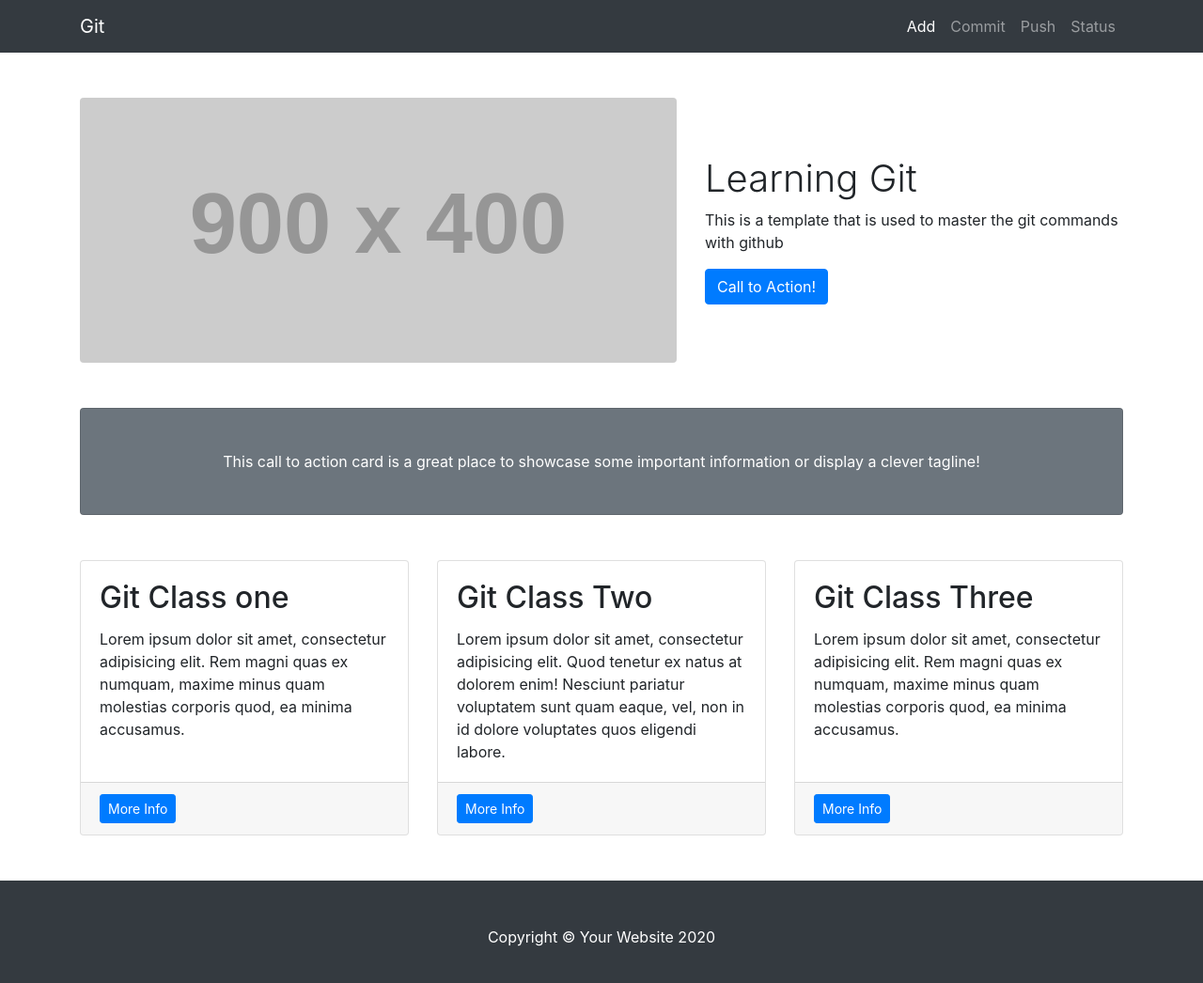
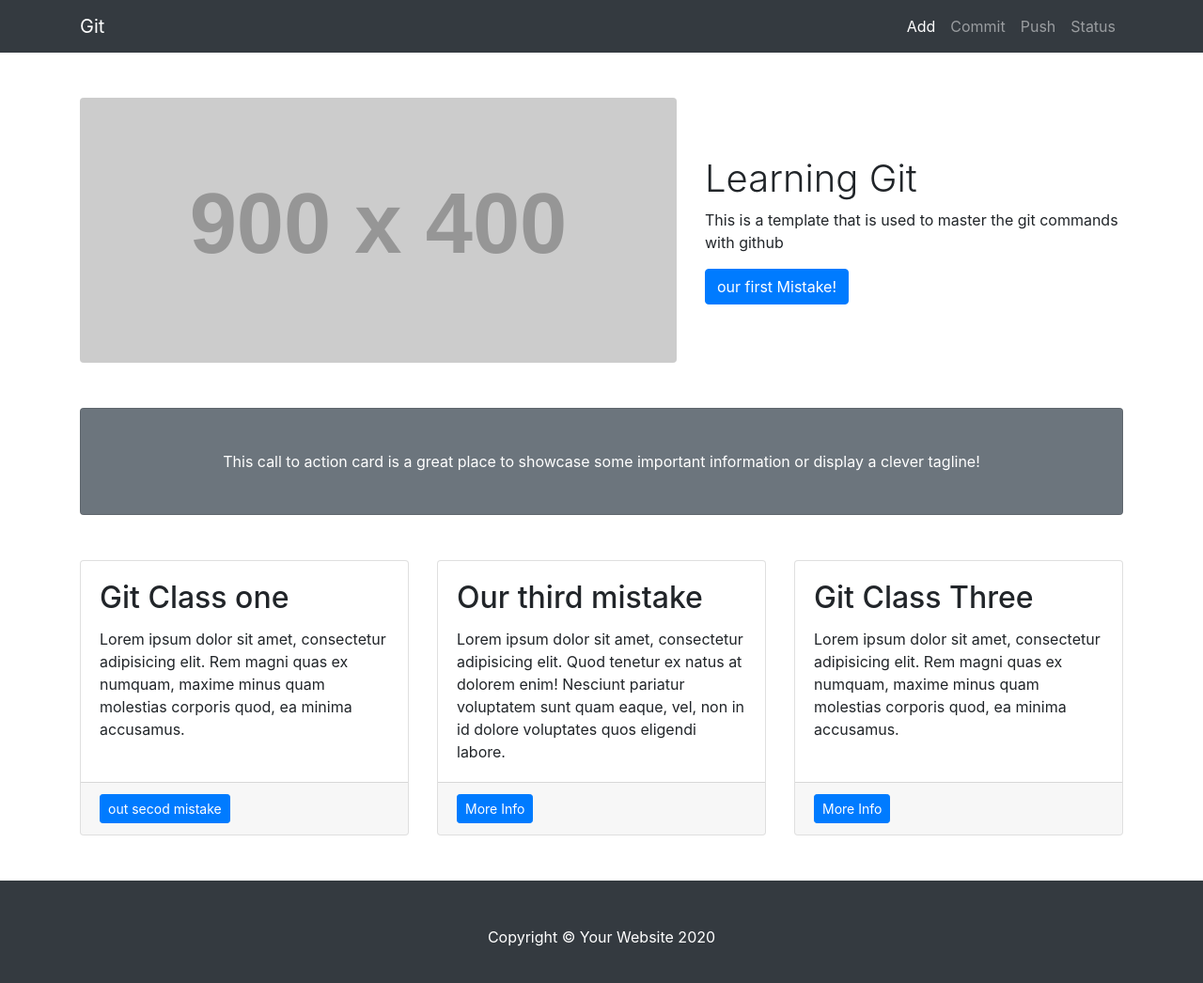
Before and after one commit to AbelAbeb/Git-in-practice, a website: page index.html in a window 1280 px wide. Shown: the whole page at 94% size. Drawn offline with Linux system fonts and the light colour scheme; placeholder pictures from the web are drawn by us.

Commit message:
pushing our third mistake

```diff
--- a/index.html
+++ b/index.html
@@ -60,7 +60,7 @@
       <div class="col-lg-5">
         <h1 class="font-weight-light">Learning Git</h1>
         <p>This is a template that is used to master the git commands with github</p>
-        <a class="btn btn-primary" href="#">Call to Action!</a>
+        <a class="btn btn-primary" href="#">our first Mistake!</a>
       </div>
       <!-- /.col-md-4 -->
     </div>
@@ -82,7 +82,7 @@
             <p class="card-text">Lorem ipsum dolor sit amet, consectetur adipisicing elit. Rem magni quas ex numquam, maxime minus quam molestias corporis quod, ea minima accusamus.</p>
           </div>
           <div class="card-footer">
-            <a href="#" class="btn btn-primary btn-sm">More Info</a>
+            <a href="#" class="btn btn-primary btn-sm">out secod mistake</a>
           </div>
         </div>
       </div>
@@ -90,7 +90,7 @@
       <div class="col-md-4 mb-5">
         <div class="card h-100">
           <div class="card-body">
-            <h2 class="card-title">Git Class Two</h2>
+            <h2 class="card-title">Our third mistake</h2>
             <p class="card-text">Lorem ipsum dolor sit amet, consectetur adipisicing elit. Quod tenetur ex natus at dolorem enim! Nesciunt pariatur voluptatem sunt quam eaque, vel, non in id dolore voluptates quos eligendi labore.</p>
           </div>
           <div class="card-footer">
```
